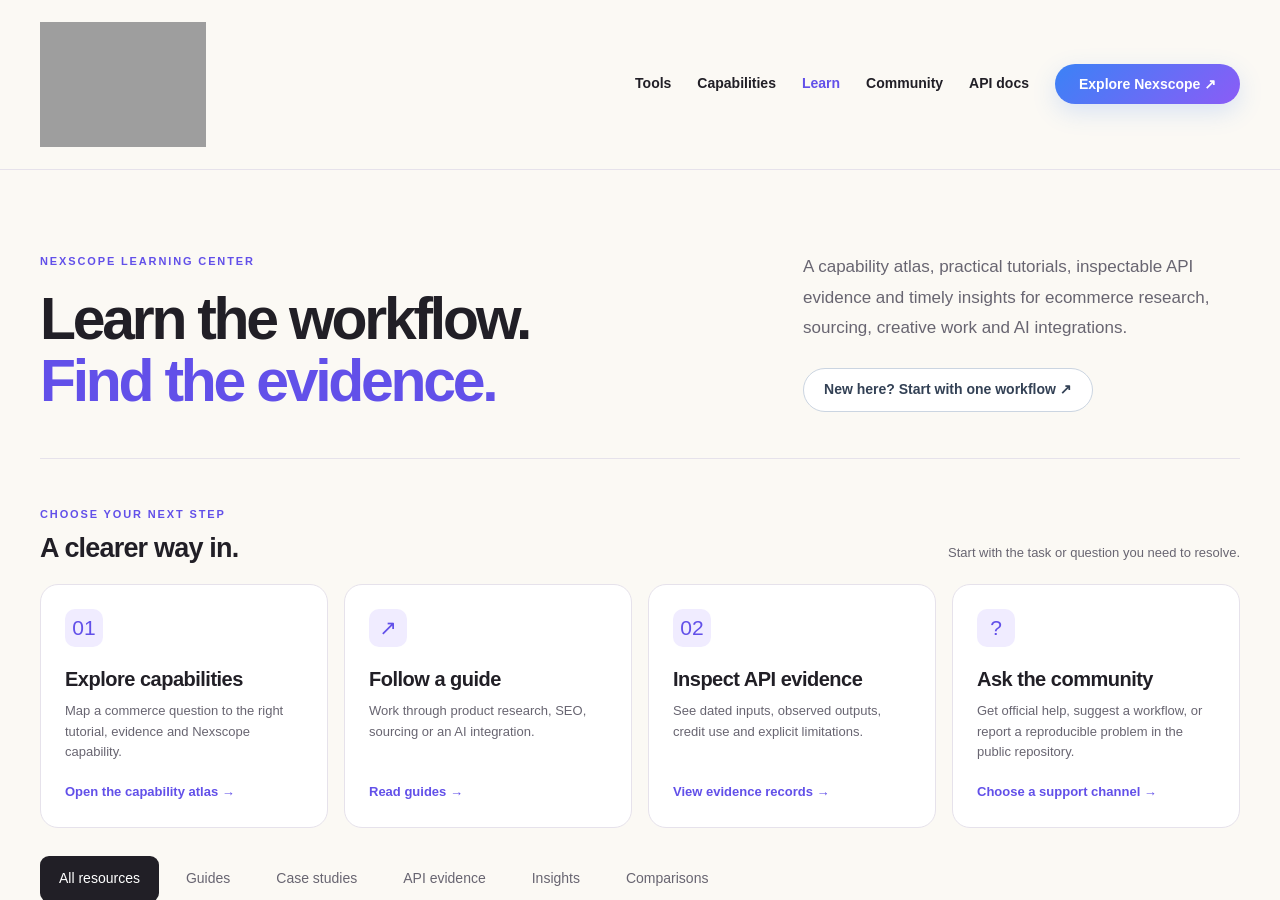
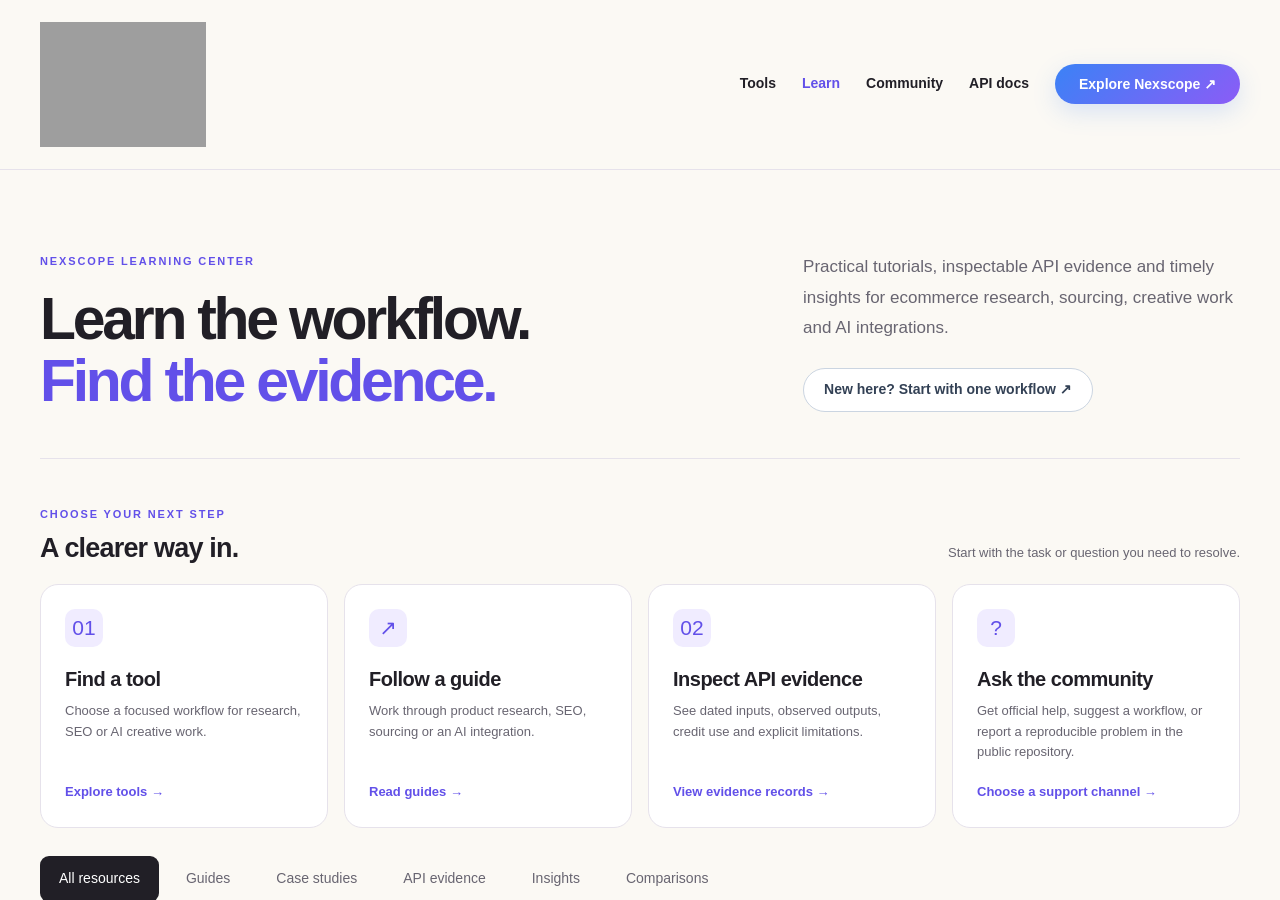
Before and after one commit to nexscope-ai/ecommerce-ai-tools, a Jekyll site: the page built from docs/index.md, in a window 1280 px wide and 900 px high. Built offline with Jekyll 4.4.1, drawn with Linux system fonts in a browser that asks for light colours.

Commit message:
remove capability atlas page and navigation

```diff
--- a/docs/_config.yml
+++ b/docs/_config.yml
@@ -1,5 +1,5 @@
 title: Nexscope Learning Center
-description: Nexscope capability maps, practical ecommerce tutorials, API evidence, case studies, insights and official community support.
+description: Nexscope ecommerce tutorials, API evidence, case studies, insights and official community support.
 url: https://learn.nexscope.ai
 baseurl: /ecommerce-ai-tools
 lang: en
--- a/docs/_includes/resource-library.html
+++ b/docs/_includes/resource-library.html
@@ -7,7 +7,7 @@
 <section class="resource-paths" aria-labelledby="resource-paths-title">
   <div class="section-heading"><div><span class="eyebrow">Choose your next step</span><h2 id="resource-paths-title">A clearer way in.</h2></div><p>Start with the task or question you need to resolve.</p></div>
   <div class="resource-path-grid">
-    <a href="{{ '/capabilities/' | relative_url }}"><span class="resource-path-icon" aria-hidden="true">01</span><strong>Explore capabilities</strong><span>Map a commerce question to the right tutorial, evidence and Nexscope capability.</span><b>Open the capability atlas →</b></a>
+    <a href="https://learn.nexscope.ai/tools/"><span class="resource-path-icon" aria-hidden="true">01</span><strong>Find a tool</strong><span>Choose a focused workflow for research, SEO or AI creative work.</span><b>Explore tools →</b></a>
     <a href="{{ '/guides/' | relative_url }}"><span class="resource-path-icon" aria-hidden="true">↗</span><strong>Follow a guide</strong><span>Work through product research, SEO, sourcing or an AI integration.</span><b>Read guides →</b></a>
     <a href="{{ '/api-evidence/' | relative_url }}"><span class="resource-path-icon" aria-hidden="true">02</span><strong>Inspect API evidence</strong><span>See dated inputs, observed outputs, credit use and explicit limitations.</span><b>View evidence records →</b></a>
     <a href="{{ '/community/' | relative_url }}"><span class="resource-path-icon" aria-hidden="true">?</span><strong>Ask the community</strong><span>Get official help, suggest a workflow, or report a reproducible problem in the public repository.</span><b>Choose a support channel →</b></a>
--- a/docs/_layouts/default.html
+++ b/docs/_layouts/default.html
@@ -136,9 +136,8 @@
     <link rel="icon" href="https://learn.nexscope.ai/favicon.png">
   </head>
   {% assign is_hub = false %}
-  {% if page.resource_hub or page.capability_hub %}{% assign is_hub = true %}{% endif %}
+  {% if page.resource_hub %}{% assign is_hub = true %}{% endif %}
   {% assign section = 'guides' %}
-  {% if page.path contains 'capabilities/' %}{% assign section = 'capabilities' %}{% endif %}
   {% if page.path contains 'api-evidence/' %}{% assign section = 'api-evidence' %}{% endif %}
   {% if page.path contains 'case-studies/' %}{% assign section = 'case-studies' %}{% endif %}
   {% if page.path contains 'ecommerce-trends/' %}{% assign section = 'ecommerce-trends' %}{% endif %}
@@ -150,7 +149,6 @@
       <a class="brand" href="https://learn.nexscope.ai/" aria-label="Nexscope home"><img src="https://learn.nexscope.ai/logo.png" alt="Nexscope" width="166" height="42"></a>
       <nav aria-label="Primary">
         <a href="https://learn.nexscope.ai/tools/">Tools</a>
-        <a href="{{ '/capabilities/' | relative_url }}"{% if section == 'capabilities' %} aria-current="page"{% endif %}>Capabilities</a>
         <a href="{{ '/' | relative_url }}"{% if page.url == '/' %} aria-current="page"{% endif %}>Learn</a>
         <a href="{{ '/community/' | relative_url }}"{% if page.community_page %} aria-current="page"{% endif %}>Community</a>
         <a href="https://www.nexscope.ai/api-docs?co-from=githubIO&amp;utm_source=github_pages&amp;utm_medium=referral&amp;utm_campaign=learning_center">API docs</a>
@@ -161,16 +159,16 @@
       {% unless is_hub %}
       <nav class="resource-breadcrumb" aria-label="Breadcrumb">
         <a href="{{ '/' | relative_url }}">Learn</a><span aria-hidden="true">/</span>
-        <a href="{{ section | prepend: '/' | append: '/' | relative_url }}">{% if section == 'case-studies' %}Case studies{% elsif section == 'api-evidence' %}API evidence{% elsif section == 'capabilities' %}Capabilities{% elsif section == 'ecommerce-trends' %}Insights{% elsif section == 'alternatives' %}Comparisons{% elsif section == 'community' %}Community{% else %}Guides{% endif %}</a>
+        <a href="{{ section | prepend: '/' | append: '/' | relative_url }}">{% if section == 'case-studies' %}Case studies{% elsif section == 'api-evidence' %}API evidence{% elsif section == 'ecommerce-trends' %}Insights{% elsif section == 'alternatives' %}Comparisons{% elsif section == 'community' %}Community{% else %}Guides{% endif %}</a>
       </nav>
       <div class="reading-progress" aria-hidden="true"><span></span></div>
       <div class="reading-layout"><aside class="reading-sidebar" hidden><details open><summary>On this page</summary><nav aria-label="Article contents"></nav></details></aside>
       {% endunless %}
       <article>
-        {% if page.resource_hub %}{% include resource-library.html %}{% elsif page.capability_hub %}{% include capability-atlas.html %}{% else %}{{ content }}{% endif %}
+        {% if page.resource_hub %}{% include resource-library.html %}{% else %}{{ content }}{% endif %}
         {% if page.last_reviewed %}<p class="reviewed">Last reviewed: {{ page.last_reviewed }} · Maintained by the official Nexscope team.</p>{% endif %}
         {% unless is_hub or page.editorial_only %}
-        <section class="article-next" aria-label="Next steps"><span class="eyebrow">Keep exploring</span><h2>Put your next idea to work.</h2><p>Follow another guide, inspect the evidence or find a focused tool for the task you are researching.</p><div><a href="{{ '/capabilities/' | relative_url }}">Explore capabilities →</a><a href="{{ '/api-evidence/' | relative_url }}">Inspect API evidence →</a><a href="https://learn.nexscope.ai/tools/">Find a tool →</a></div></section>
+        <section class="article-next" aria-label="Next steps"><span class="eyebrow">Keep exploring</span><h2>Put your next idea to work.</h2><p>Follow another guide, inspect the evidence or find a focused tool for the task you are researching.</p><div><a href="{{ '/guides/' | relative_url }}">Browse guides →</a><a href="{{ '/api-evidence/' | relative_url }}">Inspect API evidence →</a><a href="https://learn.nexscope.ai/tools/">Find a tool →</a></div></section>
         {% endunless %}
         {% unless is_hub or page.community_page %}
         <section class="article-help" aria-labelledby="article-help-title"><div><span class="eyebrow">Need help?</span><h2 id="article-help-title">Bring a real ecommerce question.</h2><p>Ask how to use a Nexscope workflow, suggest an improvement, or report a reproducible problem through the right public channel.</p></div><div class="article-help-links"><a href="https://github.com/nexscope-ai/ecommerce-ai-tools/discussions/categories/q-a">Ask in Q&amp;A →</a><a href="https://github.com/nexscope-ai/ecommerce-ai-tools/discussions/categories/ideas">Suggest a workflow →</a><a href="https://github.com/nexscope-ai/ecommerce-ai-tools/issues/new/choose">Report a bug →</a></div><p class="article-help-more"><a href="{{ '/community/' | relative_url }}">See community and support options →</a></p></section>
@@ -178,6 +176,6 @@
       </article>
       {% unless is_hub %}</div>{% endunless %}
     </main>
-    <footer><div class="wrap resource-footer"><div><a class="brand" href="https://learn.nexscope.ai/">Nexscope</a><p>Practical knowledge for your next commerce workflow.</p></div><nav aria-label="Footer"><a href="https://learn.nexscope.ai/tools/">Tools</a><a href="{{ '/capabilities/' | relative_url }}">Capabilities</a><a href="{{ '/' | relative_url }}">Learn</a><a href="{{ '/guides/' | relative_url }}">Guides</a><a href="{{ '/case-studies/' | relative_url }}">Case studies</a>{% unless page.capability_hub %}<a href="{{ '/api-evidence/' | relative_url }}">API evidence</a>{% endunless %}<a href="{{ '/ecommerce-trends/' | relative_url }}">Insights</a><a href="{{ '/community/' | relative_url }}">Community</a></nav></div></footer>
+    <footer><div class="wrap resource-footer"><div><a class="brand" href="https://learn.nexscope.ai/">Nexscope</a><p>Practical knowledge for your next commerce workflow.</p></div><nav aria-label="Footer"><a href="https://learn.nexscope.ai/tools/">Tools</a><a href="{{ '/' | relative_url }}">Learn</a><a href="{{ '/guides/' | relative_url }}">Guides</a><a href="{{ '/case-studies/' | relative_url }}">Case studies</a><a href="{{ '/api-evidence/' | relative_url }}">API evidence</a><a href="{{ '/ecommerce-trends/' | relative_url }}">Insights</a><a href="{{ '/community/' | relative_url }}">Community</a></nav></div></footer>
   </body>
 </html>
--- a/docs/index.md
+++ b/docs/index.md
@@ -1,13 +1,13 @@
 ---
 layout: default
-title: Nexscope Learning Center | Capabilities, Tutorials and API Evidence
-description: Explore the Nexscope capability atlas, practical ecommerce tutorials, API evidence, case studies and insights, then use the right official tool.
+title: Nexscope Learning Center | Ecommerce Tutorials and API Evidence
+description: Explore practical ecommerce tutorials, API evidence, case studies and insights, then use the right official Nexscope tool.
 permalink: /
 last_reviewed: 2026-09-18
 resource_hub: true
 hero_title: Learn the workflow.
 hero_accent: Find the evidence.
-hero_description: A capability atlas, practical tutorials, inspectable API evidence and timely insights for ecommerce research, sourcing, creative work and AI integrations.
+hero_description: Practical tutorials, inspectable API evidence and timely insights for ecommerce research, sourcing, creative work and AI integrations.
 library_heading: All learning resources
 ---
 <!-- Rendered by the shared resource-library template. -->
```
Also changed, not shown: docs/capabilities/index.md (deleted, +0 -9 lines), README.md.
